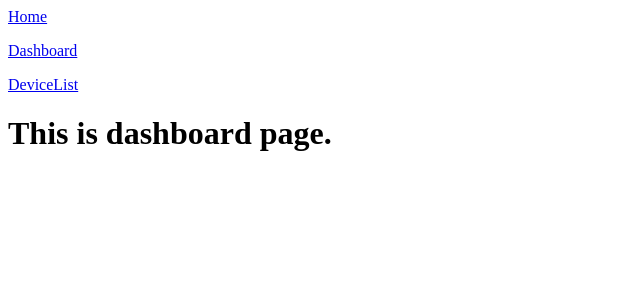
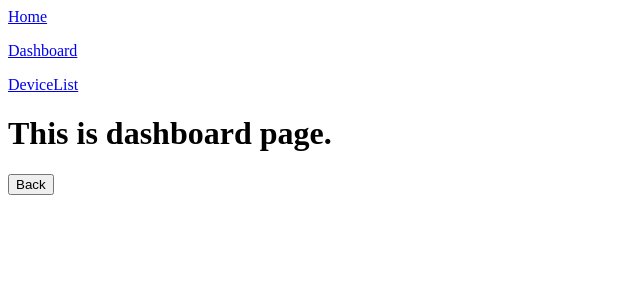
Before and after one commit to miketorii/ReactApps, a Next.js app in the folder appnextvm/: page /dashboard in a window 1280 px wide. Shown: the top 300 px of the page, without its empty margins (0-640 px from the left). Built offline with nearby package versions, Linux system fonts and the light colour scheme.

Commit message:
add Link

```diff
--- a/appnextvm/app/dashboard/page.tsx
+++ b/appnextvm/app/dashboard/page.tsx
@@ -1,3 +1,13 @@
+import Link from 'next/link';
+
 export default function Page(){
-       return ( <h1>This is dashboard page.</h1>);
+       return (
+        <div>
+       	      <h1>This is dashboard page.</h1>
+	      <Link href="/">
+	      	    <button>Back</button>
+	      </Link>
+	</div>
+
+	      );
 };
```
Also changed, not shown: appnextvm/app/devicelist/page.tsx (+9 -1 lines).
